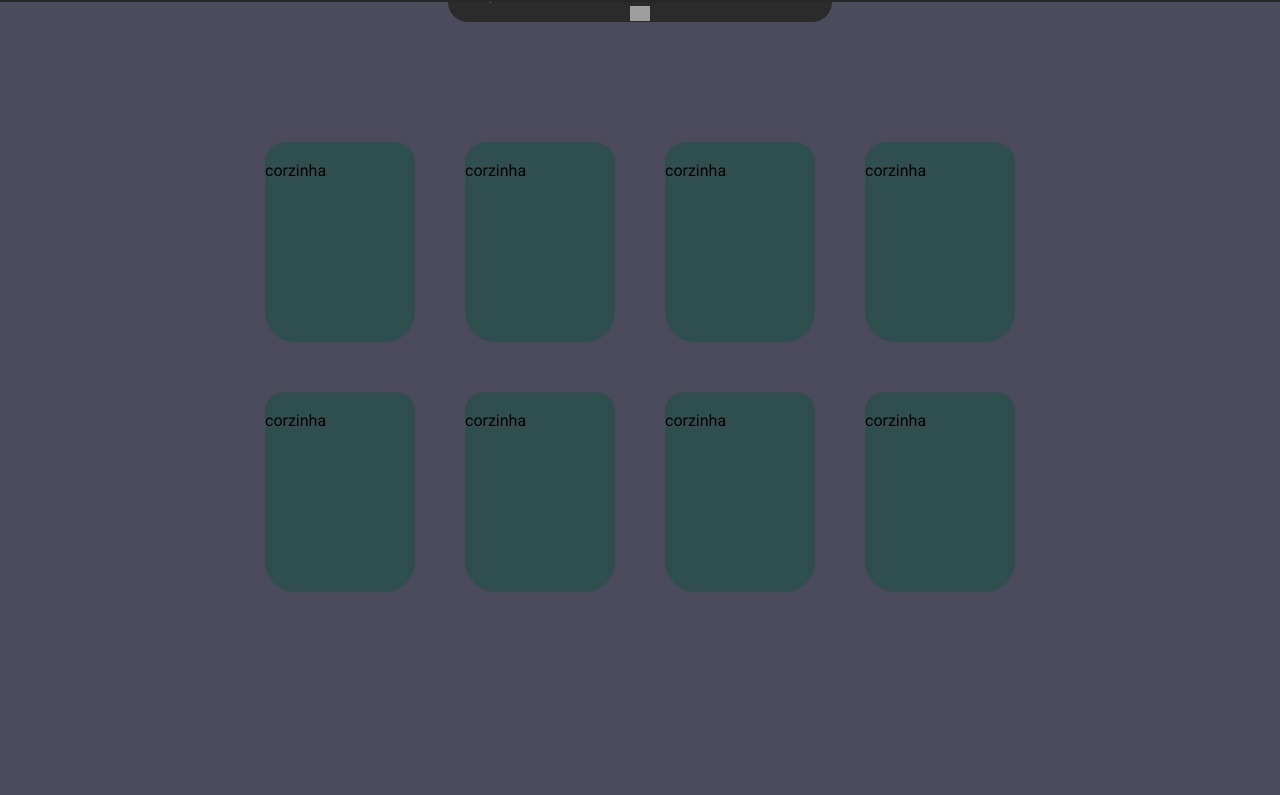
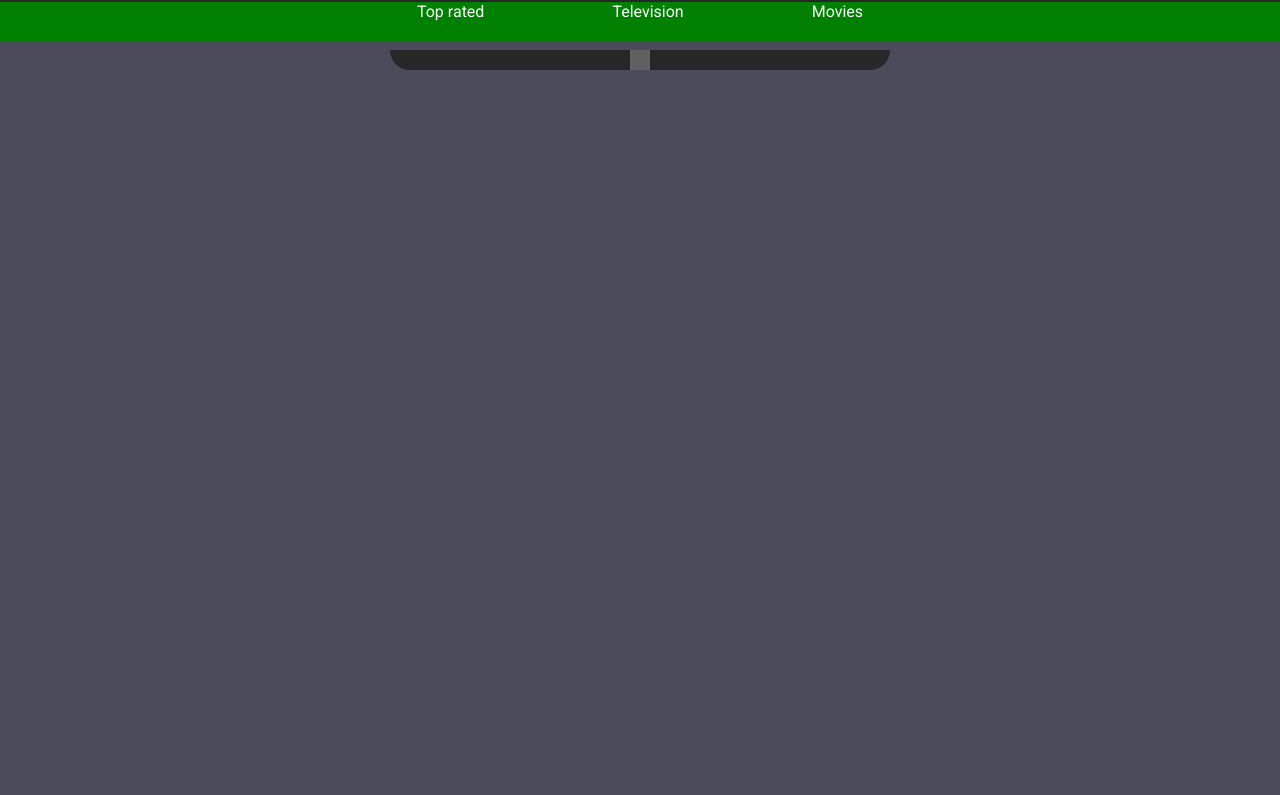
Before and after one commit to KammaiDev/WeMovies, a plain HTML site: page index.html in a window 1280 px wide. Shown: the part 78-873 px from the top of the page. Before the commit the page ends 800 px from the top, so only its background shows below. Drawn offline with Linux system fonts and the light colour scheme; no server answers; grey boxes are pictures that could not be loaded.

Commit message:
Co-authored-by: Lorenzo Lima <Lorenzo-lima@users.noreply.github.com>

```diff
--- a/index.html
+++ b/index.html
@@ -23,25 +23,28 @@
                 </button>
             </div>
         </section>
+
         <section id="bottom-header">
-
             <div id="fundoNav">
-
-            </div>
                 <nav>
                     <ul>
                         <li>Top rated</li>
                         <li>Television</li>
                         <li>Movies</li>
                     </ul>
-                <img src="https://cdn-icons-png.flaticon.com/128/32/32195.png" alt=""  id="setaBaixo">
                 </nav>
+            </div>
+        </section>
+        <section id="setinhaRoll">
+            <figure>
+                <img id="setaBaixo" src="https://cdn-icons-png.flaticon.com/128/32/32195.png" alt=""  >
+            </figure>
         </section>
     </header>
 
 
 
-    <main id="principal">
+    <!--<main id="principal">
 
         <figure class="card">
             <img src="" alt="">
@@ -82,7 +85,47 @@
             <img src="" alt="">
             <div>corzinha</div>
         </figure>
-    </main>
+
+        <figure class="card">
+            <img src="" alt="">
+            <div>corzinha</div>
+        </figure>
+
+        <figure class="card">
+            <img src="" alt="">
+            <div>corzinha</div>
+        </figure>
+
+        <figure class="card">
+            <img src="" alt="">
+            <div>corzinha</div>
+        </figure>
+
+        <figure class="card">
+            <img src="" alt="">
+            <div>corzinha</div>
+        </figure>
+
+        <figure class="card">
+            <img src="" alt="">
+            <div>corzinha</div>
+        </figure>
+
+        <figure class="card">
+            <img src="" alt="">
+            <div>corzinha</div>
+        </figure>
+
+        <figure class="card">
+            <img src="" alt="">
+            <div>corzinha</div>
+        </figure>
+
+        <figure class="card">
+            <img src="" alt="">
+            <div>corzinha</div>
+        </figure>
+    </main> -->
 
 
     <script src="./src/js/script.js"></script>
--- a/src/css/style.css
+++ b/src/css/style.css
@@ -14,6 +14,7 @@ html {
 
 body{
     background-color: #4b4b5b;
+    height: 150vh;
 }
 header {
     z-index: 9999;
@@ -101,10 +102,18 @@ header {
     width: 100%;
     height: 40px;
     position: absolute;
-    top: -40px;
-    background-color: #353535;
+    top: 0px;
+    background-color:green;
 }
+#fundoNav > nav >ul{
+    display: flex;
+    justify-content: center;
+    list-style: none;
+}
+#fundoNav > nav >ul>li{
+    padding: 0% 5% 0% 5%;
 
+}
 .descer{
     animation: descerFundoNav 300ms forwards linear;
 }
@@ -165,10 +174,31 @@ header {
     cursor: pointer;
     padding-right: 5%;
 }
+#setinhaRoll{
+
+    width: 100%;
+    position: absolute;
+    top: 128px;
+    z-index: 23;
+    display: flex;
+    justify-content: center;
+
+}
+#setinhaRoll > figure {
+    background-color: #272727;
+    width: 500px;
+    height: 20px;
+    display: flex;
+    justify-content: center;
+    border-radius: 0px 0px 30px 30px;
+}
 #setaBaixo{
     width: 20px;
     cursor: pointer;
+    filter: invert(1);
 }
+
+
 
 
 main{
--- a/src/js/manipularDOM.js
+++ b/src/js/manipularDOM.js
@@ -1,8 +1,4 @@
 const headerBottom = document.getElementById('bottom-header').addEventListener('mouseover', () =>{
     const divFundo = document.getElementById('fundoNav')
-        divFundo.classList.add('descer')
-
-        setTimeout(() => {
-            divFundo.classList.remove('descer')
-        },5000)
+        //divFundo.classList.add('descer')
     })
```
Lines whose indentation alone changed are shown as unchanged.
